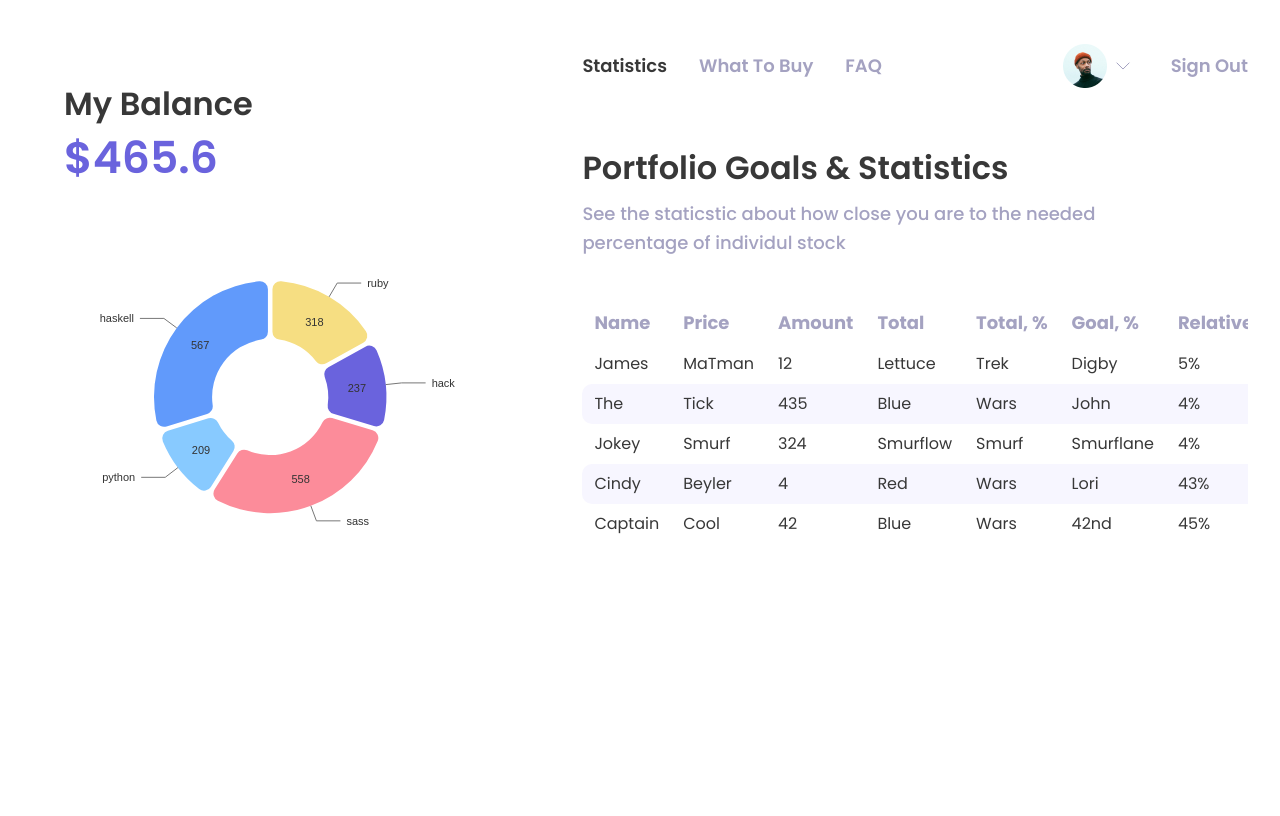
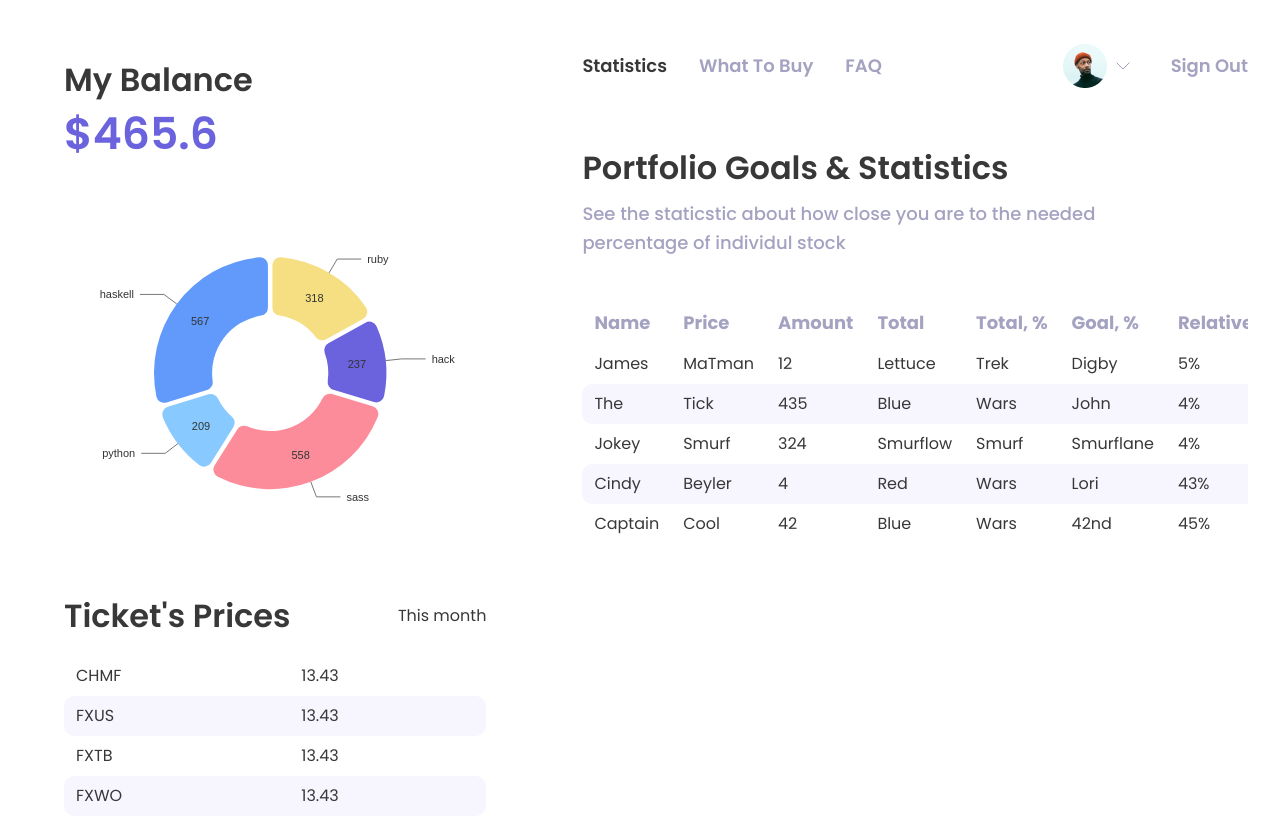
Before and after one commit to bacebu4/investing, a React (Create React App) app: page / in a window 1280 px wide. Built offline with nearby package versions, Linux system fonts and the light colour scheme.

Commit message:
one more table

```diff
--- a/src/containers/MyBalance.tsx
+++ b/src/containers/MyBalance.tsx
@@ -3,6 +3,7 @@ import styled from "styled-components";
 import { Title } from "../components/Title";
 import { PURPLE } from "../colors";
 import { PieChart } from "../components/PieChart";
+import { Table, Td, Tr } from "../components/TableComponents";
 
 const BalanceAmount = styled.h1<{ mt?: string }>`
   font-size: 2.75rem;
@@ -39,12 +40,49 @@ const data = [
   },
 ];
 
+const FlexRow = styled.div`
+  display: flex;
+  justify-content: space-between;
+  align-items: center;
+  margin-top: 32px;
+`;
+
 export const MyBalance: React.FC = () => {
   return (
     <>
-      <Title mt="88px">My Balance</Title>
-      <BalanceAmount mt="16px">$465.6</BalanceAmount>
-      <PieChart data={data} />
+      <section>
+        <Title mt="64px">My Balance</Title>
+        <BalanceAmount mt="16px">$465.6</BalanceAmount>
+        <PieChart data={data} />
+      </section>
+
+      <section>
+        <FlexRow>
+          <Title isSmall>Ticket's Prices</Title>
+          This month
+        </FlexRow>
+
+        <Table mt="24px">
+          <tbody>
+            <Tr>
+              <Td>CHMF</Td>
+              <Td>13.43</Td>
+            </Tr>
+            <Tr>
+              <Td>FXUS</Td>
+              <Td>13.43</Td>
+            </Tr>
+            <Tr>
+              <Td>FXTB</Td>
+              <Td>13.43</Td>
+            </Tr>
+            <Tr>
+              <Td>FXWO</Td>
+              <Td>13.43</Td>
+            </Tr>
+          </tbody>
+        </Table>
+      </section>
     </>
   );
 };
--- a/src/containers/Statistics.tsx
+++ b/src/containers/Statistics.tsx
@@ -11,6 +11,7 @@ export const Statistics: React.FC = () => {
           See the staticstic about how close you are to the needed percentage of
           individul stock
         </ExplanationText>
+
         <TableStats />
       </section>
     </>
```
